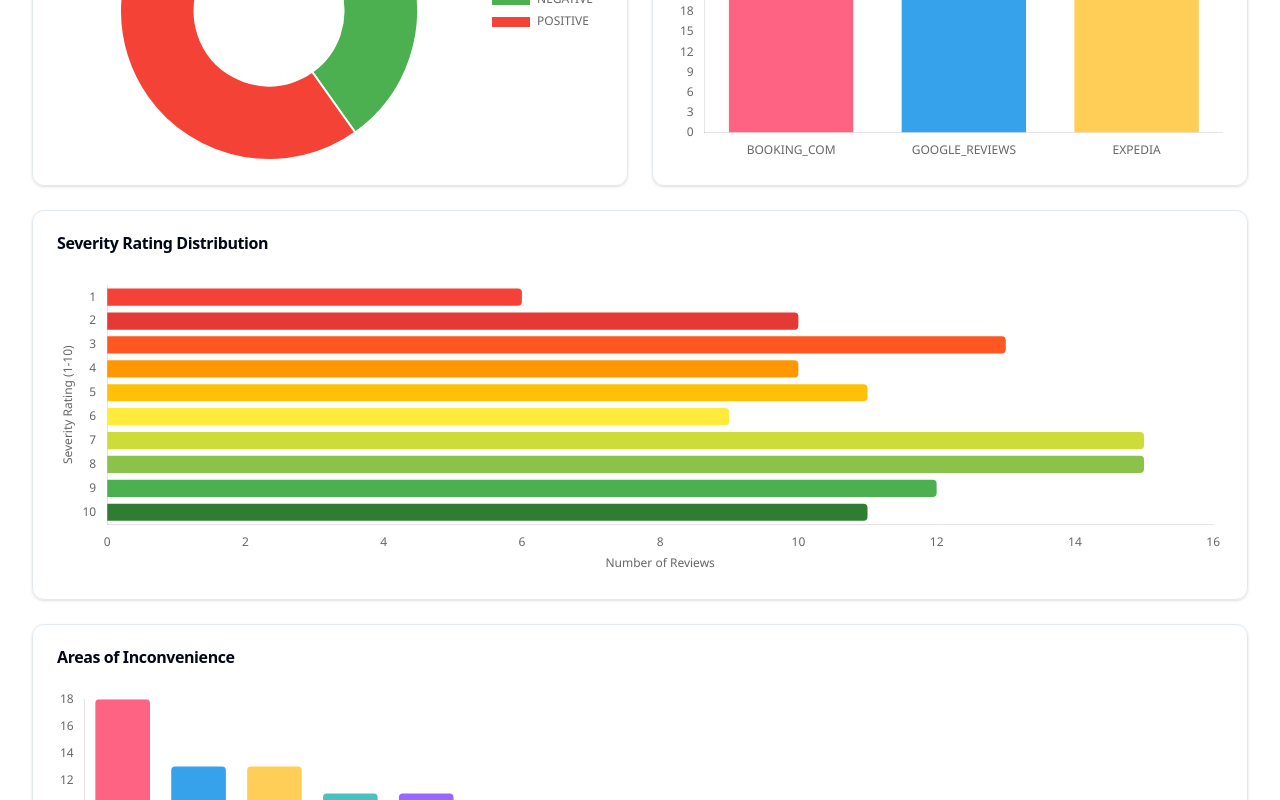
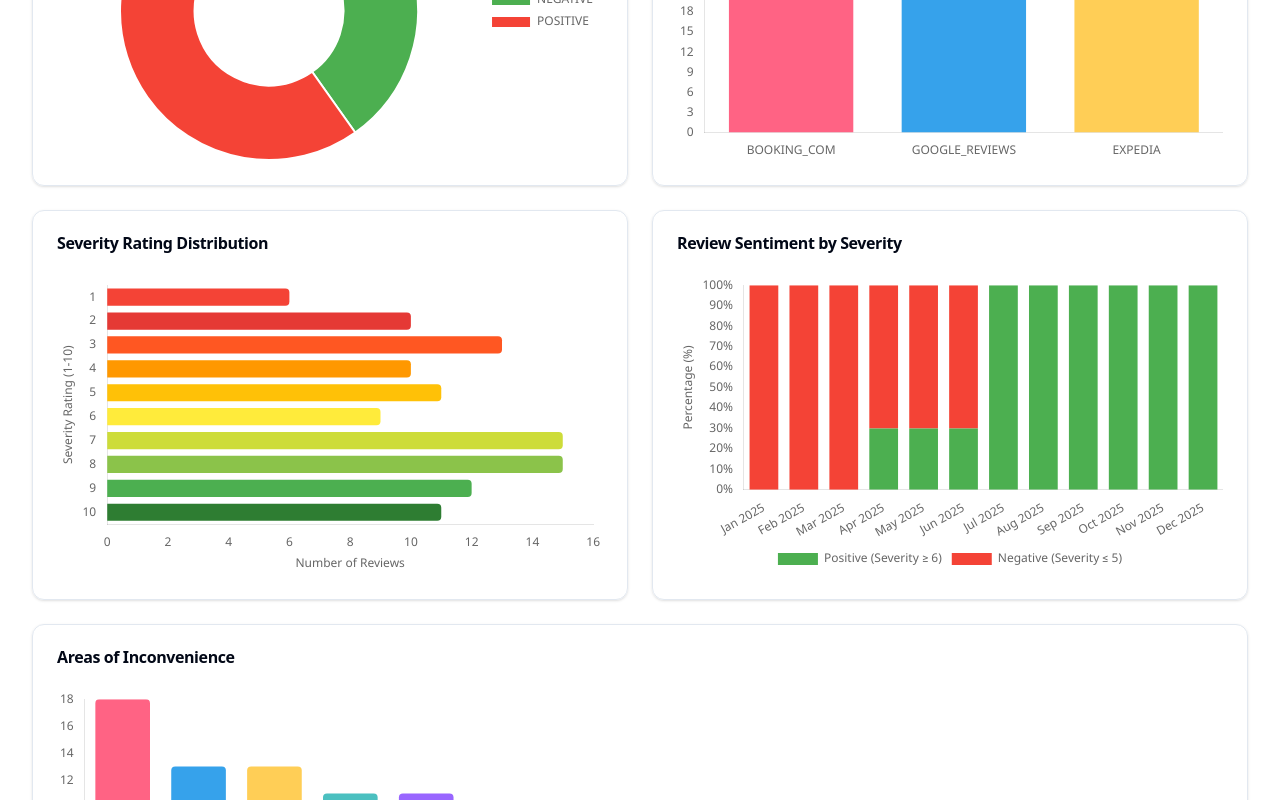
Before and after one commit to darsh-webdev/analytics-dashboard, a React (Vite) app: page /hotel/all in a window 1280 px wide. Shown: the part 499-1299 px from the top of the page. Built offline with nearby package versions, Linux system fonts and the light colour scheme.

Commit message:
feat: Add severity-based sentiment chart to Dashboard

```diff
--- a/src/components/Dashboard.tsx
+++ b/src/components/Dashboard.tsx
@@ -261,6 +261,57 @@ function groupCategoryTrendsByRange(
   return sorted;
 }
 
+function groupReviewsByRangeIgnoreNeutrals(
+  reviews: Review[],
+  range: DateRangeFilter
+) {
+  const buckets: Record<
+    string,
+    { bucketDate: Date; positive: number; negative: number; neutral: number }
+  > = {};
+
+  reviews.forEach((r) => {
+    const reviewDate = new Date(r.date);
+    const { key, bucketDate } = getBucketKeyAndDate(reviewDate, range);
+
+    if (!buckets[key])
+      buckets[key] = { bucketDate, positive: 0, negative: 0, neutral: 0 };
+
+    if (r.severityScore >= 6) buckets[key].positive += 1;
+    else if (r.severityScore <= 5) buckets[key].negative += 1;
+    else buckets[key].neutral += 1;
+  });
+
+  const sorted = Object.entries(buckets)
+    .map(([label, val]) => ({ label, ...val }))
+    .sort((a, b) => a.bucketDate.getTime() - b.bucketDate.getTime());
+
+  const labels = sorted.map((s) => s.label);
+  const positiveCounts = sorted.map((s) => s.positive);
+  const negativeCounts = sorted.map((s) => s.negative);
+  const neutrals = sorted.map((s) => s.neutral);
+  const totalPosNeg = sorted.map((s) => s.positive + s.negative);
+
+  const positivePct = sorted.map((s) => {
+    const denom = s.positive + s.negative;
+    return denom > 0 ? (s.positive / denom) * 100 : 0;
+  });
+  const negativePct = sorted.map((s) => {
+    const denom = s.positive + s.negative;
+    return denom > 0 ? (s.negative / denom) * 100 : 0;
+  });
+
+  return {
+    labels,
+    positiveCounts,
+    negativeCounts,
+    neutrals,
+    totalPosNeg,
+    positivePct,
+    negativePct,
+  };
+}
+
 function filterByDateRange(data: Review[], range: string) {
   const now = new Date();
   const cutoffDate = new Date();
@@ -408,6 +459,11 @@ export default function Dashboard() {
     [filteredData]
   );
 
+  const severityByRange = useMemo(
+    () => groupReviewsByRangeIgnoreNeutrals(filteredData, dateRange),
+    [filteredData, dateRange]
+  );
+
   const areaOfInconvenienceChartData = useMemo(() => {
     const sortedEntries = Object.entries(areaOfInconvenienceCounts).sort(
       (a, b) => b[1] - a[1]
@@ -478,6 +534,28 @@ export default function Dashboard() {
     }),
     [categoryCounts]
   );
+
+  const severityBasedChartData = useMemo(() => {
+    return {
+      labels: severityByRange.labels.length
+        ? severityByRange.labels
+        : ["No data"],
+      datasets: [
+        {
+          label: `Positive (Severity ≥ 6)`,
+          data: severityByRange.positivePct,
+          backgroundColor: "#4caf50",
+          stack: "stack1",
+        },
+        {
+          label: `Negative (Severity ≤ 5)`,
+          data: severityByRange.negativePct,
+          backgroundColor: "#f44336",
+          stack: "stack1",
+        },
+      ],
+    };
+  }, [severityByRange]);
 
   const goodCount = filteredData.filter(
     (r) => r.category === "POSITIVE"
@@ -738,7 +816,6 @@ export default function Dashboard() {
                 </div>
               </CardContent>
             </Card>
-          </div>
 
             <Card>
               <CardHeader>
@@ -807,6 +884,58 @@ export default function Dashboard() {
                 </div>
               </CardContent>
             </Card>
+
+            <Card>
+              <CardHeader>
+                <CardTitle>Review Sentiment by Severity</CardTitle>
+              </CardHeader>
+              <CardContent>
+                <div className="h-[300px]">
+                  <Bar
+                    data={severityBasedChartData}
+                    options={{
+                      indexAxis: "x",
+                      responsive: true,
+                      maintainAspectRatio: false,
+                      scales: {
+                        x: { stacked: true, grid: { display: false } },
+                        y: {
+                          stacked: true,
+                          max: 100,
+                          ticks: { callback: (v: unknown) => `${v}%` },
+                          title: { display: true, text: "Percentage (%)" },
+                          grid: { display: false },
+                        },
+                      },
+                      plugins: {
+                        tooltip: {
+                          callbacks: {
+                            label: (context) => {
+                              const dsIndex = context.datasetIndex ?? 0;
+                              const idx = context.dataIndex ?? 0;
+                              const label = context.dataset.label || "";
+                              const pct =
+                                context.parsed.y ?? context.parsed.x ?? 0;
+                              const abs =
+                                dsIndex === 0
+                                  ? severityByRange.positiveCounts[idx]
+                                  : severityByRange.negativeCounts[idx];
+                              const denom =
+                                severityByRange.totalPosNeg?.[idx] ?? 0;
+                              return `${label}: ${pct.toFixed(
+                                1
+                              )}% (${abs}/${denom})`;
+                            },
+                          },
+                        },
+                        legend: { position: "bottom" },
+                      },
+                    }}
+                  />
+                </div>
+              </CardContent>
+            </Card>
+          </div>
 
           <Card>
             <CardHeader>
```
Lines whose indentation alone changed are shown as unchanged.
